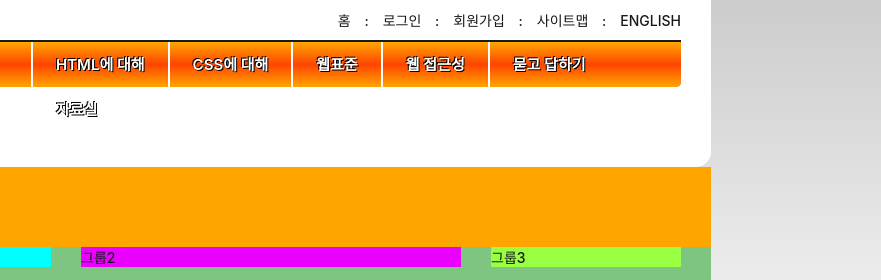
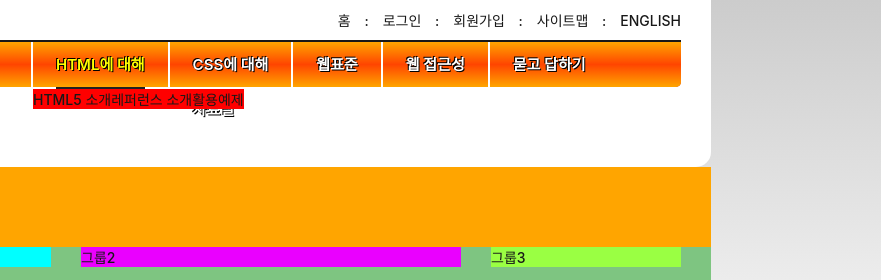
Before and after one commit to nahee09/HTML5, a plain HTML site: page index.html in a window 1280 px wide. Shown: the top 280 px of the page, 399-1280 px from the left. Drawn offline with Linux system fonts and the light colour scheme; a web font is replaced by a local one.

Commit message:
언더라인

```diff
--- a/styles/style.css
+++ b/styles/style.css
@@ -113,12 +113,17 @@ body{
   height: 47px;
 }
 
+.menu li{ /*메인 메뉴와 서브 메뉴를 가로배치 한 꺼번에 하기 위함.*/
+  float: left;
+}
+
 .menu-item{
   /* background-color: rgb(187, 185, 253); */
-  float: left;
+  /* float: left;  */
   border-left: 2px solid white;
 }
 
+/*구체성 점수-> 10점*/
 .menu-button{
   border: 0;
   background: transparent;
@@ -131,11 +136,26 @@ body{
   text-shadow: 1px 1px 0 black, -1px -1px 0 black;
 }
 
+/*구체성 점수 -> 20점 */
+.is-active .menu-button{
+  color:yellow;
+}
+
+.is-active .menu-button::after{ /*::after는 .menu-button의 형제노드가 생기는 것(가상)*/
+  content: "";
+  display: block;
+  border-top: 2px solid #212121;
+}
+
 .sub-menu{
   background-color: red;
   position: absolute;
   display: none;
-  padding-left: 50px;
+}
+
+.is-active .sub-menu{
+  display: block;
+
 }
 
 /*비주얼*/
```
